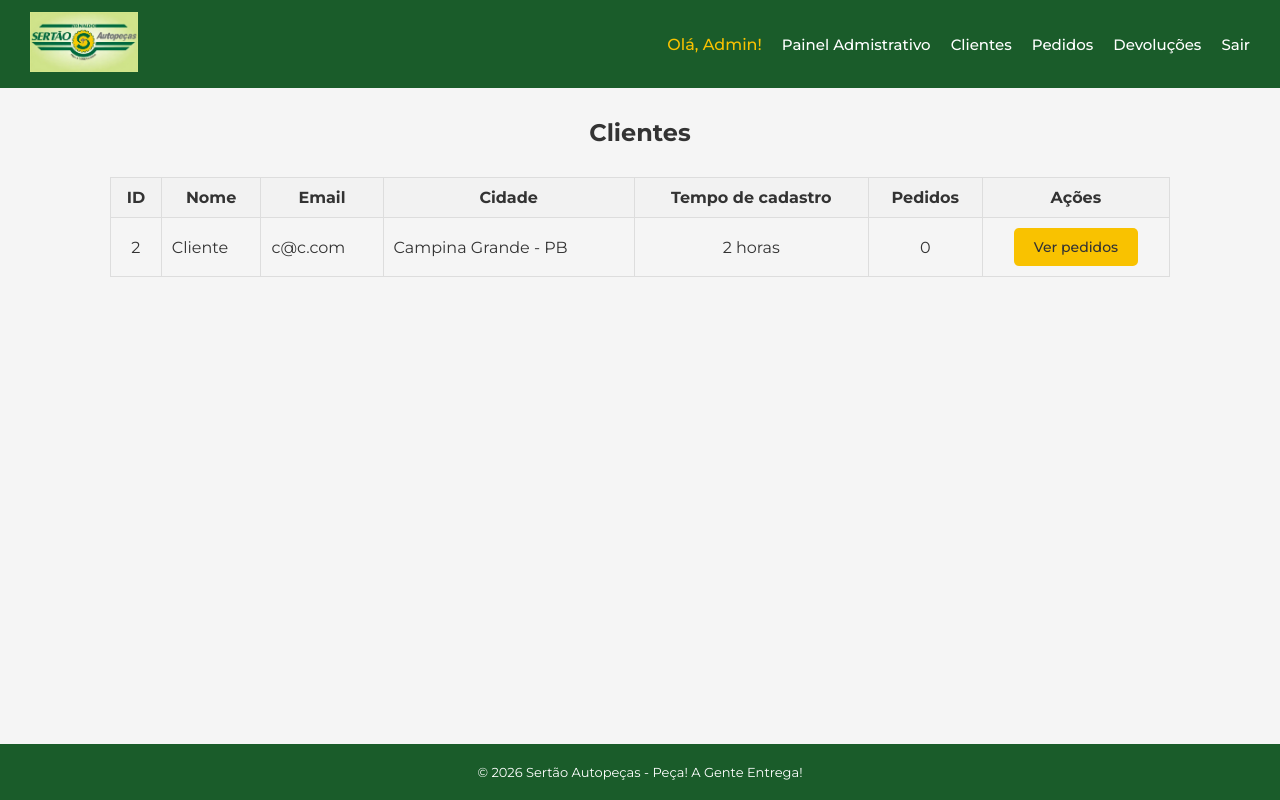
After one commit to Odyjmm/sertao_autopecas, a Flask app: page /admin/clientes in a window 1280 px wide. The commit adds this page. Run offline with Flask 3, Linux system fonts and the light colour scheme; a user stored in the database is signed in.

Commit message:
Múltiplas Mudanças
- Fonte Alterada
- Preenchimento do card de produto
- Sugestão de produtos enquanto pesquisa
- Feedback de compra
- Tratamento de buscas
- Adicionada página de clientes para o admin
- Corrigido bug de adicionar produtos no carrinho como administrador

```diff
--- a/app/models.py
+++ b/app/models.py
@@ -12,6 +12,8 @@ class Usuario(UserMixin, db.Model):
     cidade = db.Column(db.String(100), nullable=True)
     estado = db.Column(db.String(2), nullable=True)
     cep = db.Column(db.String(9), nullable=True)
+    data_cadastro = db.Column(db.DateTime, default=datetime.now)
+    pedidos = db.relationship('Pedido', back_populates='usuario')
 
 class Produto(db.Model):
     id = db.Column(db.Integer, primary_key=True)
@@ -28,7 +30,7 @@ class Pedido(db.Model):
     data = db.Column(db.DateTime, default=datetime.now)
     status = db.Column(db.String, nullable=False)
     usuario_id = db.Column(db.Integer, db.ForeignKey('usuario.id'), nullable=False)
-    usuario = db.relationship('Usuario', backref='pedidos')
+    usuario = db.relationship('Usuario', back_populates='pedidos')
     itens = db.relationship('ItemPedido', backref='pedido')
 
 class ItemPedido(db.Model):
--- a/app/routes/admin.py
+++ b/app/routes/admin.py
@@ -1,7 +1,8 @@
 from flask import Blueprint, render_template, redirect, request, flash, current_app
 from flask_login import login_required, current_user
 from werkzeug.utils import secure_filename
-from app.models import Produto, Pedido, Devolucao
+from datetime import datetime
+from app.models import Produto, Pedido, Devolucao, Usuario
 from app import db
 import os
 
@@ -138,3 +139,40 @@ def gerenciar_devolucao(id, acao):
 
     db.session.commit()
     return redirect('/admin/devolucoes')
+
+
+@admin.route('/admin/clientes')
+@login_required
+def listar_clientes():
+    if current_user.perfil != 'ADMIN':
+        return redirect('/loja')
+
+    clientes = Usuario.query.filter_by(perfil='CLIENTE').all()
+
+    for cliente in clientes:
+        if cliente.data_cadastro:
+            diff = datetime.utcnow() - cliente.data_cadastro
+
+            dias = diff.days
+            if dias > 0:
+                cliente.tempo_cadastro = f"{dias} dias"
+            else:
+                horas = diff.seconds // 3600
+                cliente.tempo_cadastro = f"{horas} horas"
+        else:
+            cliente.tempo_cadastro = "N/A"
+
+        cliente.total_pedidos = len(cliente.pedidos)
+
+    return render_template('admin/clientes.html', clientes=clientes)
+
+
+@admin.route('/admin/clientes/<int:id>/pedidos')
+@login_required
+def pedidos_cliente(id):
+    if current_user.perfil != 'ADMIN':
+        return redirect('/loja')
+
+    cliente = Usuario.query.get_or_404(id)
+    pedidos = Pedido.query.filter_by(usuario_id=id).order_by(Pedido.data.desc()).all()
+    return render_template('admin/pedidos_cliente.html', cliente=cliente, pedidos=pedidos)
--- /dev/null
+++ b/app/templates/admin/clientes.html
@@ -0,0 +1,75 @@
+{% extends 'base.html' %}
+
+{% block titulo %}Clientes{% endblock %}
+
+{% block conteudo %}
+
+<h2 style="text-align: center;">Clientes</h2>
+
+{% if clientes %}
+
+<table style="width: 100%; border-collapse: collapse; margin-top: 30px;">
+    <thead>
+        <tr style="background-color: #f2f2f2;">
+            <th style="padding: 10px; border: 1px solid #ddd;">ID</th>
+            <th style="padding: 10px; border: 1px solid #ddd;">Nome</th>
+            <th style="padding: 10px; border: 1px solid #ddd;">Email</th>
+            <th style="padding: 10px; border: 1px solid #ddd;">Cidade</th>
+            <th style="padding: 10px; border: 1px solid #ddd;">Tempo de cadastro</th>
+            <th style="padding: 10px; border: 1px solid #ddd;">Pedidos</th>
+            <th style="padding: 10px; border: 1px solid #ddd;">Ações</th>
+        </tr>
+    </thead>
+
+    <tbody>
+        {% for cliente in clientes %}
+        <tr>
+
+            <td style="padding: 10px; border: 1px solid #ddd; text-align: center;">
+                {{ cliente.id }}
+            </td>
+
+            <td style="padding: 10px; border: 1px solid #ddd;">
+                {{ cliente.nome }}
+            </td>
+
+            <td style="padding: 10px; border: 1px solid #ddd;">
+                {{ cliente.email }}
+            </td>
+
+            <td style="padding: 10px; border: 1px solid #ddd;">
+                {{ cliente.cidade }} - {{ cliente.estado }}
+            </td>
+
+            <!-- Tempo desde cadastro -->
+            <td style="padding: 10px; border: 1px solid #ddd; text-align: center;">
+                {{ cliente.tempo_cadastro }}
+            </td>
+
+            <!-- Quantidade de pedidos -->
+            <td style="padding: 10px; border: 1px solid #ddd; text-align: center;">
+                {{ cliente.total_pedidos }}
+            </td>
+
+            <!-- Ações -->
+            <td style="padding: 10px; border: 1px solid #ddd; text-align: center;">
+                <a href="/admin/clientes/{{ cliente.id }}/pedidos"
+                   class="btn btn-primary">
+                    Ver pedidos
+                </a>
+            </td>
+
+        </tr>
+        {% endfor %}
+    </tbody>
+</table>
+
+{% else %}
+
+<div style="text-align: center; margin-top: 30px;">
+    <p>Nenhum cliente encontrado.</p>
+</div>
+
+{% endif %}
+
+{% endblock %}
--- a/app/templates/admin/pedidos.html
+++ b/app/templates/admin/pedidos.html
@@ -3,7 +3,7 @@
 {% block titulo %}Lista de Pedidos{% endblock %}
 
 {% block conteudo %}
-    <h2>Lista de Pedidos</h2>
+    <h2 style='text-align: center;'>Lista de Pedidos</h2>
 
     {% if pedidos %}
         <table style="width: 100%; border-collapse: collapse;">
@@ -35,7 +35,8 @@
             </tbody>
         </table>
     {% else %}
-        <p>Nenhum pedido encontrado.</p>
+        <br>
+        <p style='text-align: center;'>Nenhum pedido encontrado.</p>
     {% endif %}
 
     <br><br><br>
--- a/app/templates/base.html
+++ b/app/templates/base.html
@@ -4,7 +4,7 @@
     <meta charset="UTF-8">
     <meta name="viewport" content="width=device-width, initial-scale=1.0">
     <title>{% block titulo %}Sertão Autopeças{% endblock %}</title>
-    <link href="https://fonts.googleapis.com/css2?family=Roboto:wght@400;500;700&display=swap" rel="stylesheet">
+    <link href="https://fonts.googleapis.com/css2?family=Montserrat:wght@400;500;700&display=swap" rel="stylesheet">
     <style>
         * {
             margin: 0;
@@ -13,7 +13,7 @@
         }
 
         body {
-            font-family: 'Roboto', sans-serif;
+            font-family: 'Montserrat', sans-serif;
             background-color: #f5f5f5;
             color: #333333;
 
@@ -178,6 +178,7 @@
                 <a href="/meus-pedidos">Meus Pedidos</a>
             {% else %}
                 <a href="/admin">Painel Admistrativo</a>
+                <a href="/admin/clientes">Clientes</a>
                 <a href="/admin/pedidos">Pedidos</a>
                 <a href="/admin/devolucoes">Devoluções</a>
             {% endif %}
@@ -198,5 +199,43 @@
     <p>© 2026 Sertão Autopeças - Peça! A Gente Entrega!</p>
 </footer>
 
+<div id="toast" style="
+    display: none;
+    position: fixed;
+    top: 80px;
+    right: 20px;
+    background: white;
+    border: 1px solid #ddd;
+    border-radius: 8px;
+    padding: 15px 25px;
+    box-shadow: 0 4px 12px rgba(0,0,0,0.15);
+    font-weight: 500;
+    z-index: 9999;
+    color: #1a5c2a;
+">
+    Adicionado com sucesso ✅
+</div>
+
+<script>
+document.querySelectorAll('form[action="/carrinho/adicionar"]').forEach(form => {
+    form.addEventListener('submit', function(e) {
+        e.preventDefault();
+
+        const formData = new FormData(this);
+
+        fetch('/carrinho/adicionar', {
+            method: 'POST',
+            body: formData
+        }).then(() => {
+            const toast = document.getElementById('toast');
+            toast.style.display = 'block';
+            setTimeout(() => {
+                toast.style.display = 'none';
+            }, 1000);
+        });
+    });
+});
+</script>
+
 </body>
 </html>
```
Also changed, not shown: app/routes/loja.py (+34 -12 lines), app/templates/admin/pedidos_cliente.html (added, +68 -0 lines), app/templates/loja/busca.html (+1 -10 lines), app/templates/loja/catalogo.html (+47 -1 lines), app/templates/loja/produto_detalhe.html (+9 -11 lines), instance/banco.db.
